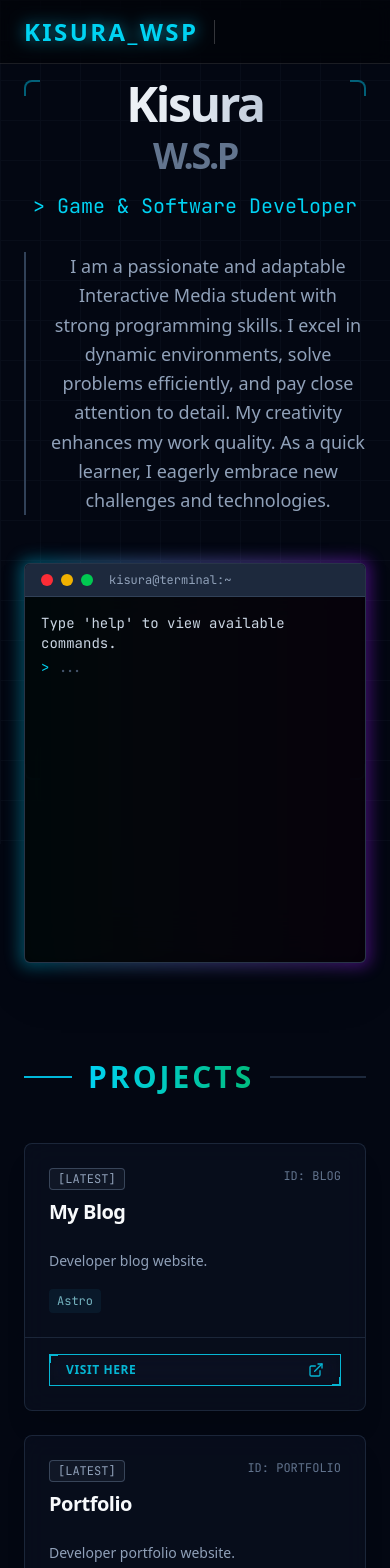
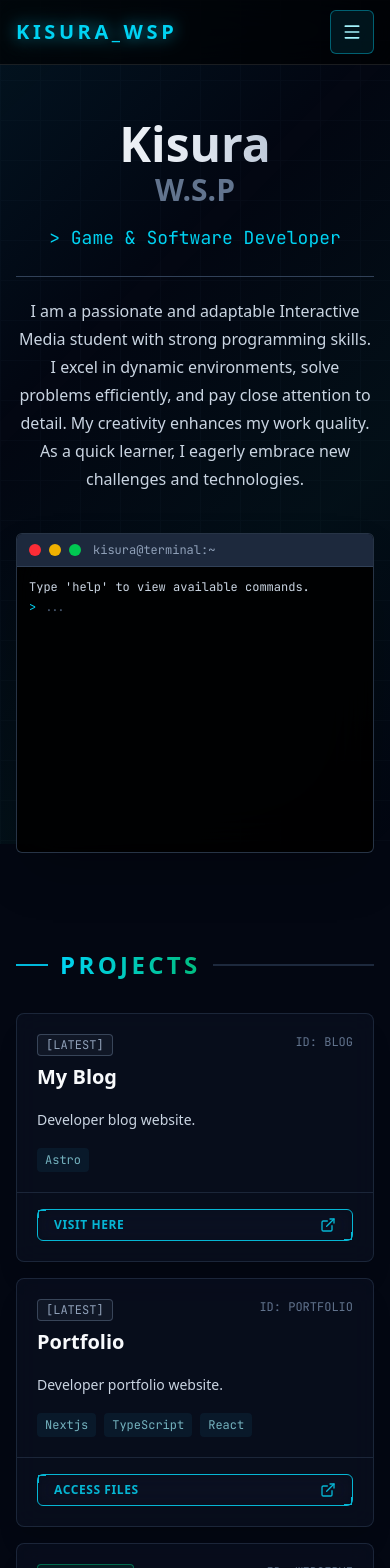
Before and after one commit to KisuraWSP/KisuraWSP.github.io, a Next.js app: page / in a window 390 px wide. Shown: the top 1568 px of the page. Built offline with nearby package versions, Linux system fonts and the light colour scheme.

Commit message:
made it mobile responsive

```diff
--- a/src/app/page.tsx
+++ b/src/app/page.tsx
@@ -1,7 +1,6 @@
 import { HudLayout } from "@/components/items/HudLayout";
 import { HeroSection } from "@/components/sections/HeroSection";
 import { ProjectsSection } from "@/components/sections/ProjectsSection";
-import { SkillsSection } from "@/components/sections/SkillsSection"; // Import added
 
 export default function Home() {
   return (
--- a/src/components/items/HudLayout.tsx
+++ b/src/components/items/HudLayout.tsx
@@ -1,12 +1,11 @@
 "use client";
 
-import { ReactNode } from "react";
-import { motion } from "framer-motion";
+import { ReactNode, useState } from "react";
 import { Button } from "@/components/ui/Button";
 import Link from "next/link";
 import { usePathname } from "next/navigation";
 import { cn } from "@/lib/utils";
-import { label } from "framer-motion/client";
+import { Menu, X } from "lucide-react";
 
 interface HudLayoutProps {
     children: ReactNode;
@@ -14,6 +13,7 @@ interface HudLayoutProps {
 
 export function HudLayout({ children }: HudLayoutProps) {
     const pathname = usePathname();
+    const [isMenuOpen, setIsMenuOpen] = useState(false);
 
     const navItems = [
         { label: "HOME", path: "/" },
@@ -24,51 +24,87 @@ export function HudLayout({ children }: HudLayoutProps) {
     ];
 
     return (
-        <div className="relative min-h-screen bg-background text-foreground overflow-hidden font-sans selection:bg-cyan-500/30">
+        <div className="relative min-h-screen bg-background text-foreground overflow-x-hidden font-sans selection:bg-cyan-500/30">
 
             {/* Grid Background */}
-            <div className="fixed inset-0 pointer-events-none z-0 opacity-20"
+            <div className="fixed inset-0 pointer-events-none z-0 opacity-[0.14]"
                 style={{
                     backgroundImage: `linear-gradient(to right, #1e293b 1px, transparent 1px),
                              linear-gradient(to bottom, #1e293b 1px, transparent 1px)`,
-                    backgroundSize: '40px 40px'
+                    backgroundSize: "40px 40px"
                 }}
             />
+            <div className="fixed inset-0 pointer-events-none z-0 bg-[linear-gradient(135deg,rgba(6,182,212,0.08),transparent_35%,rgba(16,185,129,0.05)_68%,transparent)]" />
 
             {/* Top HUD Bar */}
-            <header className="fixed top-0 left-0 right-0 h-16 z-50 flex items-center justify-between px-6 border-b border-white/10 bg-black/40 backdrop-blur-sm">
-                <div className="flex items-center gap-4">
-                    <div className="text-2xl font-bold tracking-widest text-cyan-400 drop-shadow-[0_0_8px_rgba(6,182,212,0.8)]">
+            <header className="fixed top-0 left-0 right-0 z-50 border-b border-white/10 bg-black/65 backdrop-blur-xl">
+                <div className="mx-auto flex h-16 w-full max-w-7xl items-center justify-between px-4 sm:px-6 lg:px-8">
+                    <Link
+                        href="/"
+                        onClick={() => setIsMenuOpen(false)}
+                        className="min-w-0 text-xl font-bold tracking-[0.18em] text-cyan-400 drop-shadow-[0_0_8px_rgba(6,182,212,0.8)] sm:text-2xl"
+                    >
                         KISURA_WSP
-                    </div>
-                    <div className="h-6 w-[1px] bg-white/20" />
-                </div>
+                    </Link>
 
-                <nav className="hidden md:flex items-center gap-1">
+                    <nav className="hidden items-center gap-2 lg:flex">
                         {navItems.map((item) => (
                             <Link key={item.path} href={item.path}>
                                 <Button
                                     variant={pathname === item.path ? "primary" : "cyber"}
                                     size="sm"
-                                className={cn("w-32", pathname === item.path && "glow-border")}
+                                    className={cn("w-30", pathname === item.path && "glow-border")}
                                 >
                                     {item.label}
                                 </Button>
                             </Link>
                         ))}
                     </nav>
+
+                    <button
+                        type="button"
+                        aria-label={isMenuOpen ? "Close navigation" : "Open navigation"}
+                        aria-expanded={isMenuOpen}
+                        onClick={() => setIsMenuOpen((open) => !open)}
+                        className="inline-flex h-11 w-11 items-center justify-center rounded-md border border-cyan-400/40 bg-cyan-500/10 text-cyan-200 transition hover:bg-cyan-500/20 lg:hidden"
+                    >
+                        {isMenuOpen ? <X className="h-5 w-5" /> : <Menu className="h-5 w-5" />}
+                    </button>
+                </div>
+
+                {isMenuOpen && (
+                    <nav className="border-t border-white/10 bg-slate-950/95 px-4 py-3 shadow-2xl lg:hidden">
+                        <div className="mx-auto grid max-w-7xl grid-cols-1 gap-2 sm:grid-cols-2">
+                            {navItems.map((item) => (
+                                <Link
+                                    key={item.path}
+                                    href={item.path}
+                                    onClick={() => setIsMenuOpen(false)}
+                                    className={cn(
+                                        "rounded-md border px-4 py-3 text-sm font-bold tracking-[0.12em] transition",
+                                        pathname === item.path
+                                            ? "border-cyan-400 bg-cyan-400 text-slate-950"
+                                            : "border-slate-700 bg-slate-900/70 text-cyan-100 hover:border-cyan-400/70"
+                                    )}
+                                >
+                                    {item.label}
+                                </Link>
+                            ))}
+                        </div>
+                    </nav>
+                )}
             </header>
 
             {/* Main Content Area */}
-            <main className="relative z-10 pt-20 pb-12 px-6 container mx-auto min-h-screen flex flex-col">
+            <main className="relative z-10 mx-auto flex min-h-screen w-full max-w-7xl flex-col px-4 pb-10 pt-20 sm:px-6 lg:px-8">
                 {children}
             </main>
 
             {/* Corner Decorations */}
-            <div className="fixed top-20 left-6 w-4 h-4 border-t-2 border-l-2 border-cyan-500/50 rounded-tl-lg pointer-events-none" />
-            <div className="fixed top-20 right-6 w-4 h-4 border-t-2 border-r-2 border-cyan-500/50 rounded-tr-lg pointer-events-none" />
-            <div className="fixed bottom-16 left-6 w-4 h-4 border-b-2 border-l-2 border-cyan-500/50 rounded-bl-lg pointer-events-none" />
-            <div className="fixed bottom-16 right-6 w-4 h-4 border-b-2 border-r-2 border-cyan-500/50 rounded-br-lg pointer-events-none" />
+            <div className="pointer-events-none fixed left-3 top-20 hidden h-4 w-4 rounded-tl-lg border-l-2 border-t-2 border-cyan-500/50 sm:block" />
+            <div className="pointer-events-none fixed right-3 top-20 hidden h-4 w-4 rounded-tr-lg border-r-2 border-t-2 border-cyan-500/50 sm:block" />
+            <div className="pointer-events-none fixed bottom-6 left-3 hidden h-4 w-4 rounded-bl-lg border-b-2 border-l-2 border-cyan-500/50 sm:block" />
+            <div className="pointer-events-none fixed bottom-6 right-3 hidden h-4 w-4 rounded-br-lg border-b-2 border-r-2 border-cyan-500/50 sm:block" />
         </div>
     );
 }
--- a/src/components/items/Terminal.tsx
+++ b/src/components/items/Terminal.tsx
@@ -1,8 +1,7 @@
 "use client";
 
 import { cn } from "@/lib/utils";
-import { useState, useRef, useEffect, ReactNode } from "react";
-import { motion } from "framer-motion";
+import { useState, useRef, useEffect } from "react";
 
 interface TerminalProps {
     className?: string; // Explicitly include className in props
@@ -55,29 +54,29 @@ export function Terminal({ className, initialOutput = ["Welcome", "Type 'help' f
     };
 
     return (
-        <div className={cn("font-mono text-sm bg-black/90 border border-slate-700 rounded-md shadow-2xl flex flex-col overflow-hidden", height, className)}>
+        <div className={cn("flex flex-col overflow-hidden rounded-md border border-slate-700 bg-black/90 font-mono text-xs shadow-2xl sm:text-sm", height, className)}>
             {/* Header */}
-            <div className="bg-slate-800 px-4 py-2 flex items-center gap-2 border-b border-slate-700">
-                <div className="w-3 h-3 rounded-full bg-red-500" />
-                <div className="w-3 h-3 rounded-full bg-yellow-500" />
-                <div className="w-3 h-3 rounded-full bg-green-500" />
-                <span className="ml-2 text-xs text-slate-400">kisura@terminal:~</span>
+            <div className="flex items-center gap-2 border-b border-slate-700 bg-slate-800 px-3 py-2 sm:px-4">
+                <div className="h-3 w-3 shrink-0 rounded-full bg-red-500" />
+                <div className="h-3 w-3 shrink-0 rounded-full bg-yellow-500" />
+                <div className="h-3 w-3 shrink-0 rounded-full bg-green-500" />
+                <span className="ml-1 truncate text-xs text-slate-400 sm:ml-2">kisura@terminal:~</span>
             </div>
 
             {/* Body */}
             <div
                 ref={scrollRef}
-                className="flex-1 p-4 overflow-y-auto custom-scrollbar space-y-1"
+                className="custom-scrollbar flex-1 space-y-1 overflow-y-auto p-3 sm:p-4"
             >
                 {output.map((line, i) => (
-                    <div key={i} className={line.startsWith(">") ? "text-cyan-400" : "text-slate-300"}>
+                    <div key={i} className={cn("break-words", line.startsWith(">") ? "text-cyan-400" : "text-slate-300")}>
                         {line}
                     </div>
                 ))}
                 <div className="flex items-center gap-2 text-cyan-400">
-                    <span>{">"}</span>
+                    <span className="shrink-0">{">"}</span>
                     <input
-                        className="bg-transparent border-none outline-none flex-1 text-slate-100 placeholder-slate-600"
+                        className="min-w-0 flex-1 border-none bg-transparent text-slate-100 outline-none placeholder-slate-600"
                         value={input}
                         onChange={(e) => setInput(e.target.value)}
                         onKeyDown={handleKeyDown}
--- a/src/components/sections/HeroSection.tsx
+++ b/src/components/sections/HeroSection.tsx
@@ -1,38 +1,36 @@
 "use client";
 
 import { motion } from "framer-motion";
-import { Button } from "@/components/ui/Button";
 import { Terminal } from "@/components/items/Terminal";
 import { PORTFOLIO_DATA } from "@/data/portfolio";
-import { ArrowRight, Terminal as TerminalIcon } from "lucide-react";
 
 export function HeroSection() {
     return (
-        <section className="min-h-[85vh] flex flex-col lg:flex-row items-center justify-center gap-12 lg:gap-24 relative">
+        <section className="relative flex min-h-[calc(100svh-5rem)] flex-col items-center justify-center gap-10 py-10 sm:py-14 lg:flex-row lg:gap-16 lg:py-20 xl:gap-24">
 
             {/* Left Column: Text & Bio */}
             <motion.div
                 initial={{ opacity: 0, x: -50 }}
                 animate={{ opacity: 1, x: 0 }}
                 transition={{ duration: 0.8, ease: "easeOut" }}
-                className="flex-1 space-y-8 max-w-2xl text-center lg:text-left z-20"
+                className="z-20 w-full max-w-2xl flex-1 space-y-6 text-center lg:text-left"
             >
                 <div className="space-y-4">
-                    <h1 className="text-5xl md:text-7xl lg:text-8xl font-black tracking-tighter text-white">
+                    <h1 className="text-5xl font-black tracking-normal text-white sm:text-6xl md:text-7xl lg:text-8xl">
                         <span className="block text-transparent bg-clip-text bg-gradient-to-r from-white via-slate-200 to-slate-400">
                             {PORTFOLIO_DATA.personal.name.split(" ")[0]}
                         </span>
-                        <span className="block text-4xl md:text-6xl text-slate-500 mt-2">
+                        <span className="mt-1 block text-3xl text-slate-500 sm:text-4xl md:text-6xl">
                             {PORTFOLIO_DATA.personal.name.split(" ").slice(1).join(" ")}
                         </span>
                     </h1>
 
-                    <h2 className="text-xl md:text-2xl text-cyan-400 font-mono">
+                    <h2 className="font-mono text-lg text-cyan-400 sm:text-xl md:text-2xl">
                         {">"} {PORTFOLIO_DATA.personal.title}
                     </h2>
                 </div>
 
-                <p className="text-slate-400 text-lg leading-relaxed max-w-xl mx-auto lg:mx-0 border-l-2 border-slate-700 pl-6">
+                <p className="mx-auto max-w-xl border-t border-slate-700 pt-5 text-base leading-7 text-slate-300 sm:border-l-2 sm:border-t-0 sm:pl-6 sm:pt-0 sm:text-lg lg:mx-0">
                     {PORTFOLIO_DATA.personal.bio}
                 </p>
             </motion.div>
@@ -42,14 +40,11 @@ export function HeroSection() {
                 initial={{ opacity: 0, scale: 0.9, y: 50 }}
                 animate={{ opacity: 1, scale: 1, y: 0 }}
                 transition={{ duration: 0.8, delay: 0.4 }}
-                className="flex-1 w-full max-w-lg relative"
+                className="relative w-full max-w-lg flex-1"
             >
-                {/* Decorative background glow */}
-                <div className="absolute -inset-1 bg-gradient-to-r from-cyan-500 to-purple-600 rounded-lg blur opacity-20 animate-pulse" />
-
                 <Terminal
-                    className="relative z-10 w-full shadow-2xl border-slate-700/80 bg-black/90 backdrop-blur-xl"
-                    height="h-[400px]"
+                    className="relative z-10 w-full border-slate-700/80 bg-black/90 shadow-2xl backdrop-blur-xl"
+                    height="h-[320px] sm:h-[400px]"
                     initialOutput={[
                         "Type 'help' to view available commands."
                     ]}
--- a/src/components/sections/ProjectsSection.tsx
+++ b/src/components/sections/ProjectsSection.tsx
@@ -1,11 +1,10 @@
 "use client";
 
 import { motion } from "framer-motion";
-import { Card, CardContent, CardDescription, CardFooter, CardHeader, CardTitle } from "@/components/ui/Card";
+import { Card, CardContent, CardFooter, CardHeader, CardTitle } from "@/components/ui/Card";
 import { Button } from "@/components/ui/Button";
 import { PORTFOLIO_DATA } from "@/data/portfolio";
-import { ExternalLink, Code2 } from "lucide-react";
-import Link from "next/link"; // Correct Next.js link import for internal routing if needed, but these are external
+import { ExternalLink } from "lucide-react";
 import { cn } from "@/lib/utils";
 
 export function ProjectsSection() {
@@ -25,10 +24,10 @@ export function ProjectsSection() {
     };
 
     return (
-        <section id="projects" className="py-24 space-y-12">
-            <div className="flex items-center gap-4 mb-12">
-                <div className="h-[2px] w-12 bg-cyan-500" />
-                <h2 className="text-3xl md:text-4xl font-black uppercase tracking-widest text-transparent bg-clip-text bg-gradient-to-r from-cyan-400 to-emerald-500">
+        <section id="projects" className="space-y-8 py-14 sm:py-20 lg:py-24">
+            <div className="mb-8 flex items-center gap-3 sm:gap-4">
+                <div className="h-[2px] w-8 shrink-0 bg-cyan-500 sm:w-12" />
+                <h2 className="text-2xl font-black uppercase tracking-[0.14em] text-transparent bg-clip-text bg-gradient-to-r from-cyan-400 to-emerald-500 sm:text-3xl md:text-4xl">
                     Projects
                 </h2>
                 <div className="h-[2px] flex-1 bg-slate-800" />
@@ -39,13 +38,13 @@ export function ProjectsSection() {
                 initial="hidden"
                 whileInView="show"
                 viewport={{ once: true, margin: "-100px" }}
-                className="grid grid-cols-1 md:grid-cols-2 lg:grid-cols-3 gap-6"
+                className="grid grid-cols-1 gap-4 sm:gap-5 md:grid-cols-2 lg:grid-cols-3"
             >
                 {PORTFOLIO_DATA.projects.map((project) => (
                     <motion.div key={project.id} variants={item}>
-                        <Card variant="glass" className="h-full flex flex-col group hover:border-cyan-500/50 transition-colors">
-                            <CardHeader>
-                                <div className="flex justify-between items-start mb-2">
+                        <Card variant="glass" className="group flex h-full flex-col transition-colors hover:border-cyan-500/50">
+                            <CardHeader className="p-5 sm:p-6">
+                                <div className="mb-2 flex flex-wrap items-start justify-between gap-2">
                                     <div className={cn(
                                         "text-xs font-mono px-2 py-0.5 rounded border",
                                         project.status === "Completed" ? "border-emerald-500/50 text-emerald-400 bg-emerald-500/10" :
@@ -54,16 +53,16 @@ export function ProjectsSection() {
                                     )}>
                                         [{project.status.toUpperCase()}]
                                     </div>
-                                    <div className="text-xs text-slate-500 font-mono">
+                                    <div className="break-all font-mono text-xs text-slate-500">
                                         ID: {project.id.toUpperCase()}
                                     </div>
                                 </div>
-                                <CardTitle className="group-hover:text-cyan-400 transition-colors">
+                                <CardTitle className="transition-colors group-hover:text-cyan-400">
                                     {project.title}
                                 </CardTitle>
                             </CardHeader>
-                            <CardContent className="flex-1 space-y-4">
-                                <p className="text-slate-400 text-sm leading-relaxed">
+                            <CardContent className="flex-1 space-y-4 px-5 pb-5 sm:px-6 sm:pb-6">
+                                <p className="text-sm leading-relaxed text-slate-300">
                                     {project.description}
                                 </p>
                                 <div className="flex flex-wrap gap-2">
@@ -77,11 +76,11 @@ export function ProjectsSection() {
                                     ))}
                                 </div>
                             </CardContent>
-                            <CardFooter className="pt-4 border-t border-slate-700/50">
+                            <CardFooter className="border-t border-slate-700/50 px-5 pb-5 pt-4 sm:px-6 sm:pb-6">
                                 <a href={project.link} target="_blank" rel="noopener noreferrer" className="w-full">
                                     <Button variant="cyber" size="sm" className="w-full justify-between group-hover:bg-cyan-500/10">
                                         {project.id === "blog" ? "VISIT HERE" : "ACCESS FILES"}
-                                        <ExternalLink className="w-4 h-4 ml-2" />
+                                        <ExternalLink className="ml-2 h-4 w-4 shrink-0" />
                                     </Button>
                                 </a>
                             </CardFooter>
--- a/src/components/ui/Button.tsx
+++ b/src/components/ui/Button.tsx
@@ -17,7 +17,7 @@ export function Button({
     ...props
 }: ButtonProps) {
 
-    const baseStyles = "relative inline-flex items-center justify-center font-bold uppercase tracking-wider transition-colors disabled:opacity-50 disabled:pointer-events-none focus:outline-none";
+    const baseStyles = "relative inline-flex items-center justify-center rounded-md font-bold uppercase tracking-wider transition-colors disabled:opacity-50 disabled:pointer-events-none focus:outline-none focus-visible:ring-2 focus-visible:ring-cyan-300 focus-visible:ring-offset-2 focus-visible:ring-offset-slate-950";
 
     const sizes = {
         sm: "h-8 px-4 text-xs",
--- a/src/components/ui/Card.tsx
+++ b/src/components/ui/Card.tsx
@@ -41,7 +41,7 @@ export function CardHeader({ className, children }: { className?: string; childr
 }
 
 export function CardTitle({ className, children }: { className?: string; children: ReactNode }) {
-    return <h3 className={cn("font-semibold leading-none tracking-tight text-xl font-heading", className)}>{children}</h3>;
+    return <h3 className={cn("text-xl font-semibold leading-tight tracking-normal", className)}>{children}</h3>;
 }
 
 export function CardDescription({ className, children }: { className?: string; children: ReactNode }) {
```
Also changed, not shown: src/app/contact/page.tsx (+17 -17 lines), src/components/sections/EducationSection.tsx (+10 -10 lines), src/components/sections/ExperienceSection.tsx (+14 -14 lines), src/components/sections/SkillsSection.tsx (+14 -16 lines). Lines whose indentation alone changed are shown as unchanged.
